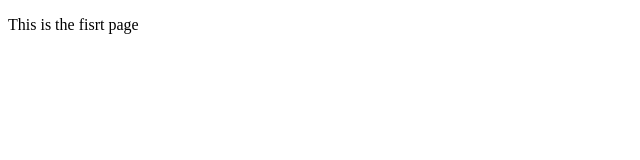
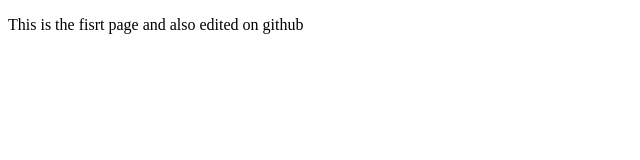
Before and after one commit to shreyash1990/lecture01, a plain HTML site: page index.html in a window 1280 px wide. Shown: the whole page, without its empty margins (0-640 px from the left). Drawn offline with Linux system fonts and the light colour scheme.

Commit message:
Update index.html

```diff
--- a/index.html
+++ b/index.html
@@ -7,6 +7,6 @@
     <title>Document</title>
 </head>
 <body>
-    <p>This is the fisrt page</p>
+    <p>This is the fisrt page and also edited on github</p>
 </body>
 </html>
```
